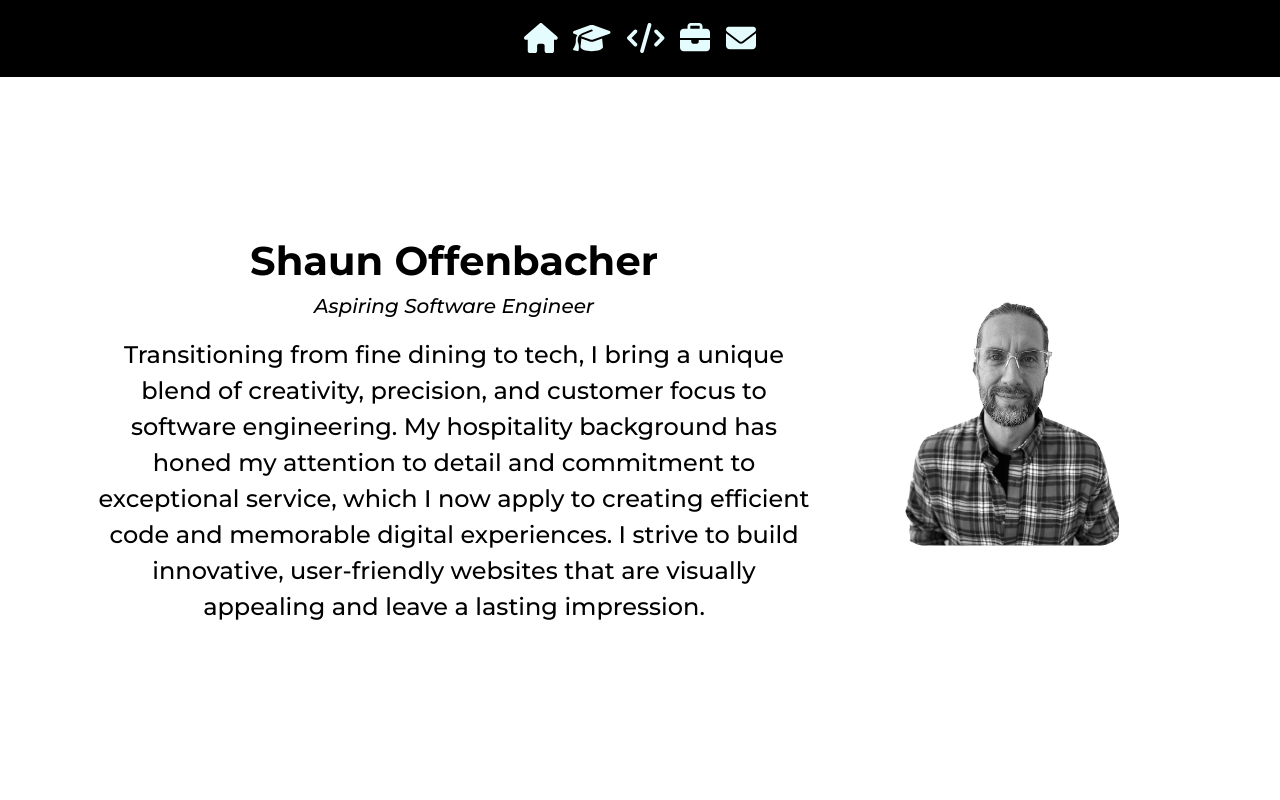
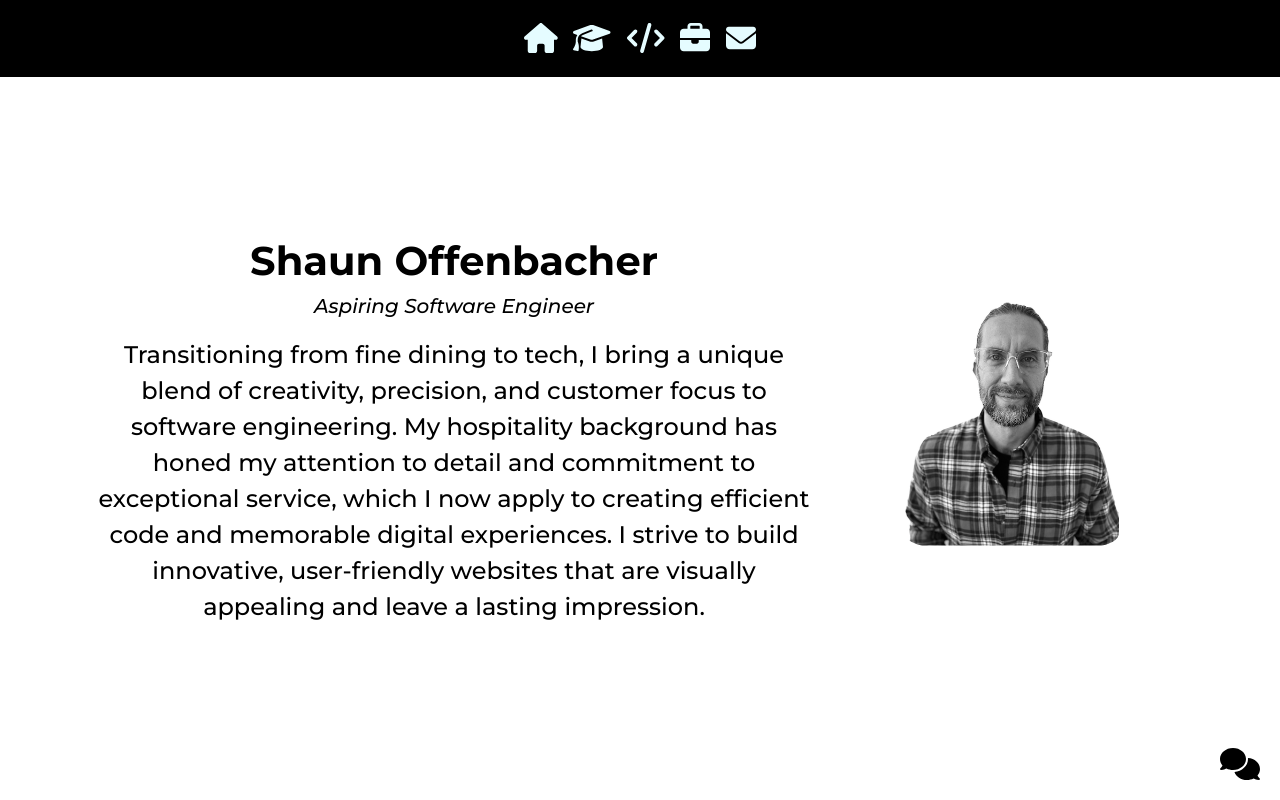
Before and after one commit to makeiteasierapps/resume, a React (Create React App) app: page / in a window 1280 px wide. Shown: the top 800 px of the page. Built offline with nearby package versions, Linux system fonts and the light colour scheme; the HTML template or start-up script is replaced by a standard one; a web font is replaced by a local one.

Commit message:
removed react-scroll

```diff
--- a/package.json
+++ b/package.json
@@ -18,7 +18,6 @@
     "react-icons": "^4.11.0",
     "react-intersection-observer": "^9.5.2",
     "react-scripts": "5.0.1",
-    "react-scroll": "^1.9.0",
     "react-spring": "^9.7.3",
     "react-spring-3d-carousel": "^1.3.4",
     "reactstrap": "^9.2.0",
--- a/src/App.js
+++ b/src/App.js
@@ -1,3 +1,4 @@
+import { useState, useEffect } from 'react';
 import { ThemeContext } from './contexts/ThemeContext';
 import NavBar from './components/Header';
 import Skills from './components/Skills';
@@ -6,31 +7,51 @@ import Portfolio from './components/Portfolio';
 import ContactMe from './components/ContactMe';
 import Footer from './components/Footer';
 import Home from './components/Home';
-import { Element } from 'react-scroll';
+import { FontAwesomeIcon } from '@fortawesome/react-fontawesome';
+import { faComments } from '@fortawesome/free-solid-svg-icons';
 import './styles/App.scss';
 import 'bootstrap/dist/css/bootstrap.min.css';
 
 const App = () => {
+    const [activeSection, setActiveSection] = useState('home');
+
+    const getIconColor = () => {
+        switch (activeSection) {
+            case 'home':
+                return '#000';
+            case 'education':
+                return '#fff';
+            case 'skills':
+                return '#000';
+            case 'portfolio':
+                return '#fff';
+            case 'contact':
+                return '#000';
+            default:
+                return '#000';
+        }
+    };
+
     return (
         <ThemeContext.Provider value={ThemeContext._currentValue}>
             <div className="content-container">
                 <NavBar />
-                <Element name="home">
-                    <Home />
-                </Element>
-                <Element name="education">
-                    <Education />
-                </Element>
-                <Element name="skills">
-                    <Skills />
-                </Element>
-                <Element name="portfolio">
-                    <Portfolio />
-                </Element>
-                <Element name="contact">
-                    <ContactMe />
-                </Element>
+                <Home />
+                <Education />
+                <Skills />
+                <Portfolio />
+                <ContactMe />
                 <Footer />
+                <FontAwesomeIcon
+                    icon={faComments}
+                    style={{
+                        position: 'fixed',
+                        bottom: '20px',
+                        right: '20px',
+                        fontSize: '2rem',
+                        color: getIconColor(),
+                    }}
+                />
             </div>
         </ThemeContext.Provider>
     );
```
Also changed, not shown: 1 other file (tests, documents, lock files or other folders).
